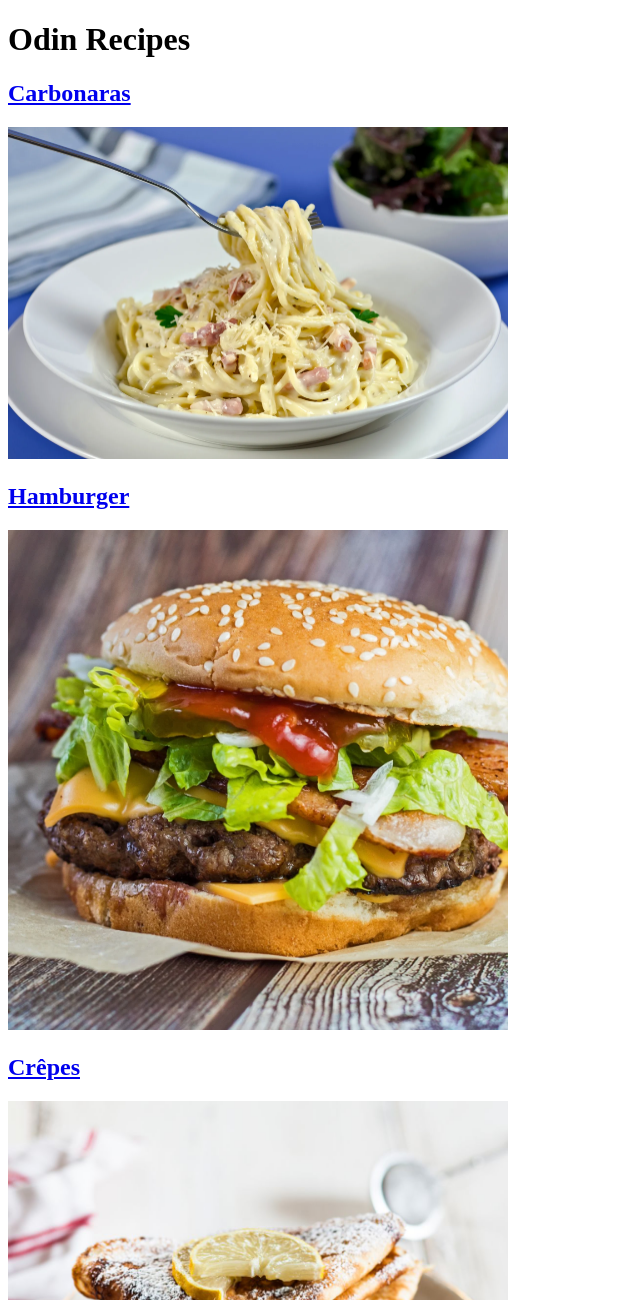
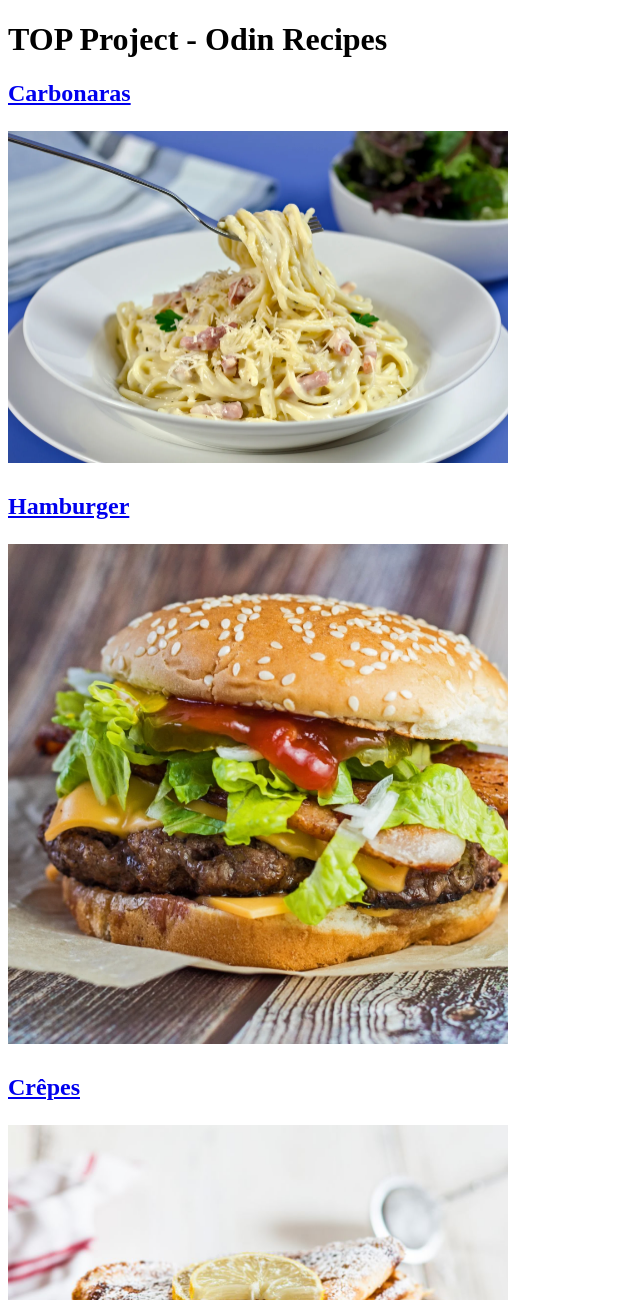
Before and after one commit to Antoine276/odin_recipes, a plain HTML site: page index.html in a window 1280 px wide. Shown: the top 1300 px of the page, without its empty margins (0-640 px from the left). Drawn offline with Linux system fonts and the light colour scheme.

Commit message:
Finalisation of the index.html file with all links and images.

```diff
--- a/index.html
+++ b/index.html
@@ -5,34 +5,40 @@
         <meta charset = "UTF-8">
 
         <title>
-            Odin Recipes
+            TOP Project - Odin Recipes
         </title>
     </head>
 
     <body>
         <h1>
-            Odin Recipes
+            TOP Project - Odin Recipes
         </h1>
 
         <h2>
-            <a href = "./recipes/carbonaras.html">Carbonaras</a>
+            <a href = "./recipes/carbonaras.html">Carbonaras
+                <p>
+                    <img src = "./images/carbonaras.jpg",
+                    alt = "Delicious hot carbonaras in white curved plate", width = "500">
+                </p>
+            </a>
         </h2>
 
-        <img src = "./images/carbonaras.jpg",
-        alt = "Delicious hot carbonaras in white curved plate", width = "500">
+        <h2>
+            <a href = "./recipes/hamburger.html">Hamburger
+                <p>
+                    <img src = "./images/hamburger.jpg",
+                    alt = "Delicious and high humberger", width = "500">
+                </p>
+            </a>
+        </h2>
 
         <h2>
-            <a href = "./recipes/hamburger.html">Hamburger</a>
+            <a href = "./recipes/crepes.html">Crêpes
+                <p>
+                    <img src = "./images/crepes.jpg",
+                    alt = "Pile of chocolate stuffed hot crepes", width = "500">
+                </p>
+            </a>
         </h2>
-
-        <img src = "./images/hamburger.jpg",
-        alt = "Delicious and high humberger", width = "500">
-
-        <h2>
-            <a href = "./recipes/crepes.html">Crêpes</a>
-        </h2>
-
-        <img src = "./images/crepes.jpg",
-        alt = "Pile of chocolate stuffed hot crepes", width = "500">
     </body>
 </html>
```
